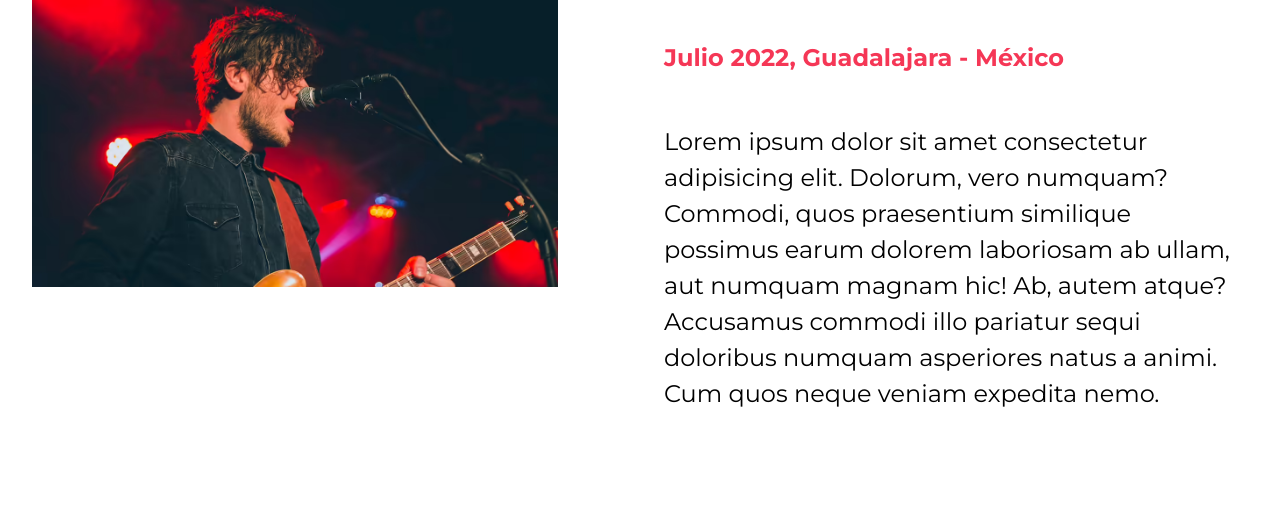
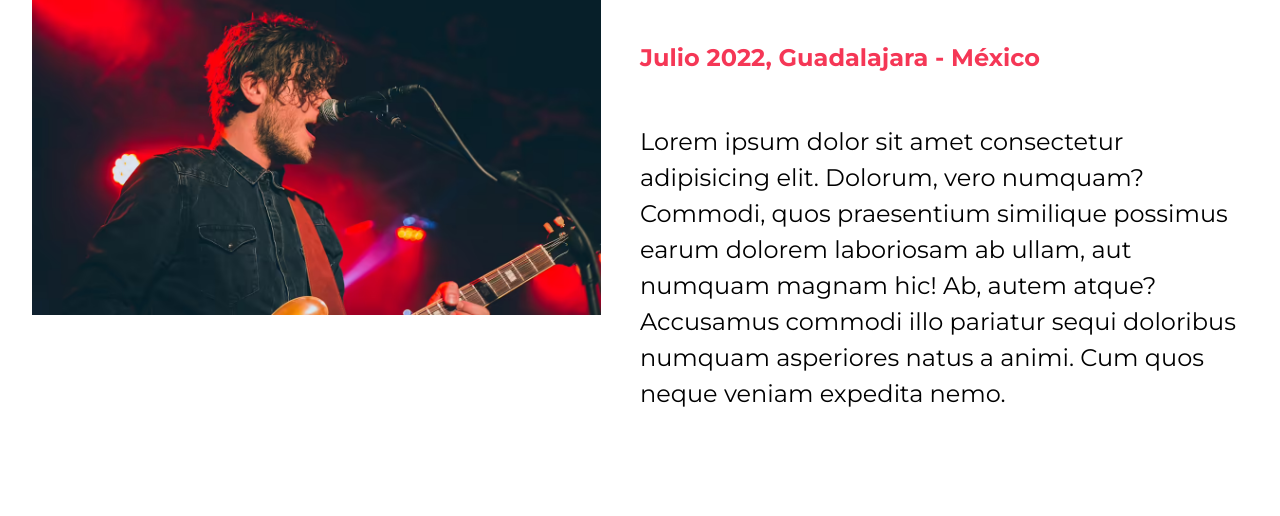
Before and after one commit to osk-max/festivalMusica, a website: page index.html in a window 1280 px wide. Shown: the part 903-1419 px from the top of the page. Drawn offline with Linux system fonts and the light colour scheme.

Commit message:
S finaliza estandar imagenes pagina web

```diff
--- a/index.html
+++ b/index.html
@@ -39,7 +39,8 @@
         <div class="imagen">
             <picture>
                 <source srcset="build/img/imagen_vocalista.avif" type="image/avif"><!-- Aqui estoy cargando el source de la imagen  -->
-                <img src="build/img/imagen_vocalista.jpg" alt="Vocalista concierto"><!-- Este es un fallback en caso de que no soporte el avif utilizara este  -->
+                <source srcset="build/img/imagen_vocalista.webp" type="image/webp"><!-- Aqui estoy cargando el source de la imagen  -->
+                <img loading="lazy" width="200" height="300" src="build/img/imagen_vocalista.jpg" alt="Vocalista concierto"><!-- Este es un fallback en caso de que no soporte el avif utilizara este  -->
             </picture>
         </div><!-- imagen -->
         <div class="contenido-festival">
--- a/src/scss/base/_globales.scss
+++ b/src/scss/base/_globales.scss
@@ -38,6 +38,8 @@ h3 {
 
 img {
   max-width: 100%;
+  width: 100%;
+  height: auto;
   display: block;
 }
 
--- a/src/scss/layout/_festival.scss
+++ b/src/scss/layout/_festival.scss
@@ -4,13 +4,16 @@
 .sobre-festival {
   padding: 5rem 0;
   @include m.tablet {
-    @include m.grid(2, 3rem);
+    @include m.grid(2, 0rem);
   }
 
   .imagen {
     display: flex;
     flex-direction: column;
     align-items: center;
+    @include m.tablet {
+      margin-right: -1.5rem;
+    }
 
     img {
       max-width: 90%;
```
Also changed, not shown: build/css/app.css.
